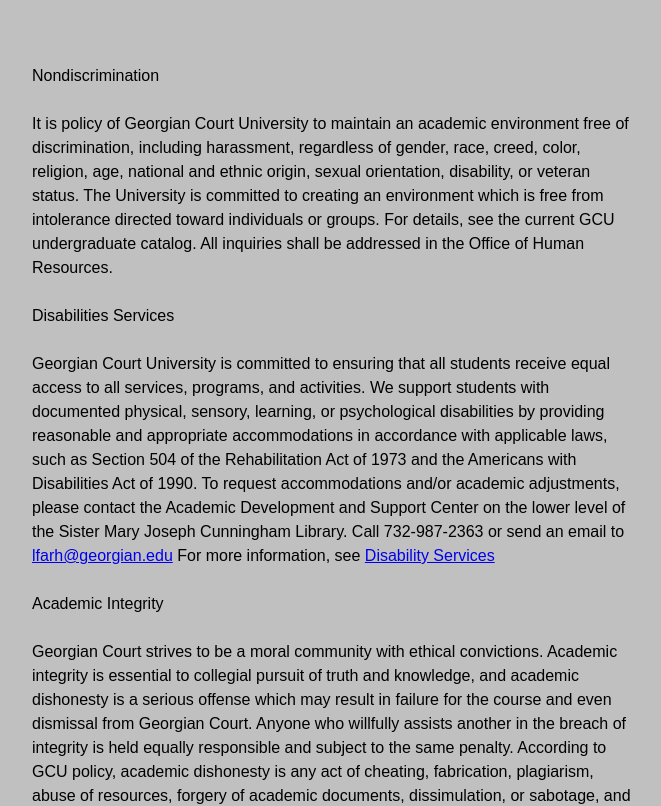
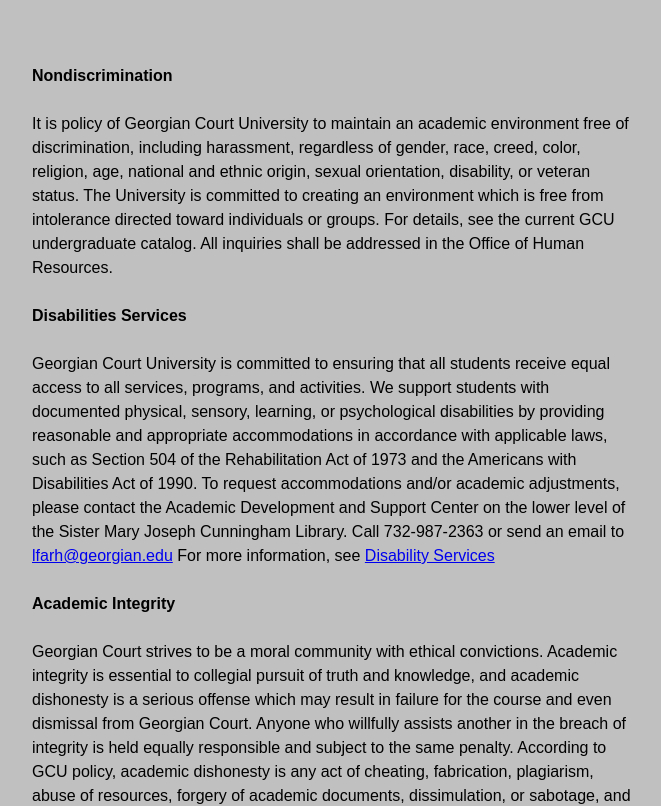
Before and after one commit to robinscameron/GD322, a plain HTML site: page polcies.html in a window 1280 px wide. Shown: the top 806 px of the page, without its empty margins (8-669 px from the left). Drawn offline with Linux system fonts and the light colour scheme.

Commit message:
Update style.css

```diff
--- a/style.css
+++ b/style.css
@@ -30,7 +30,7 @@ h1 {
 }
 
 h2 {
-  font-weight: 00;
+  font-weight: bold;
 }
 
 
```
